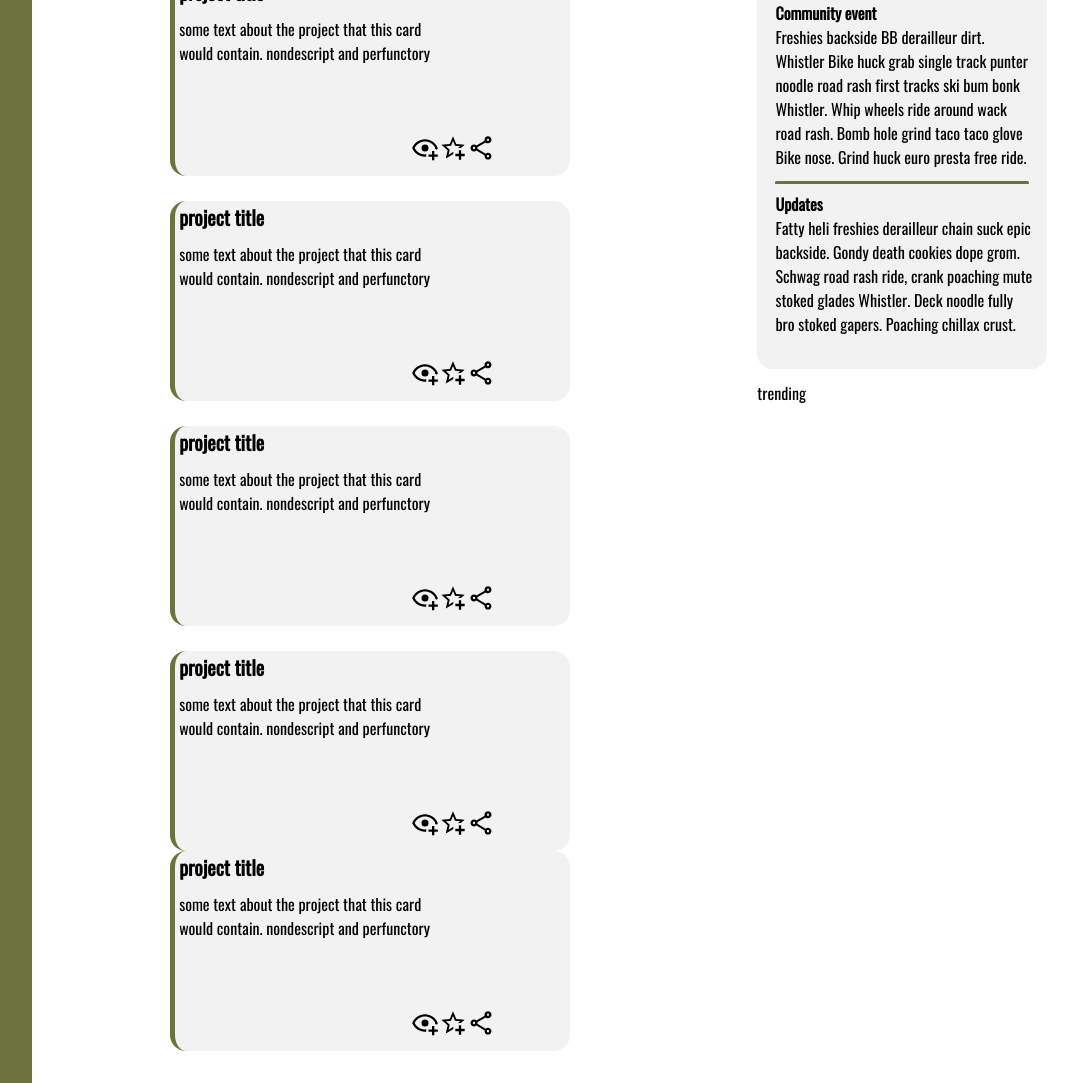
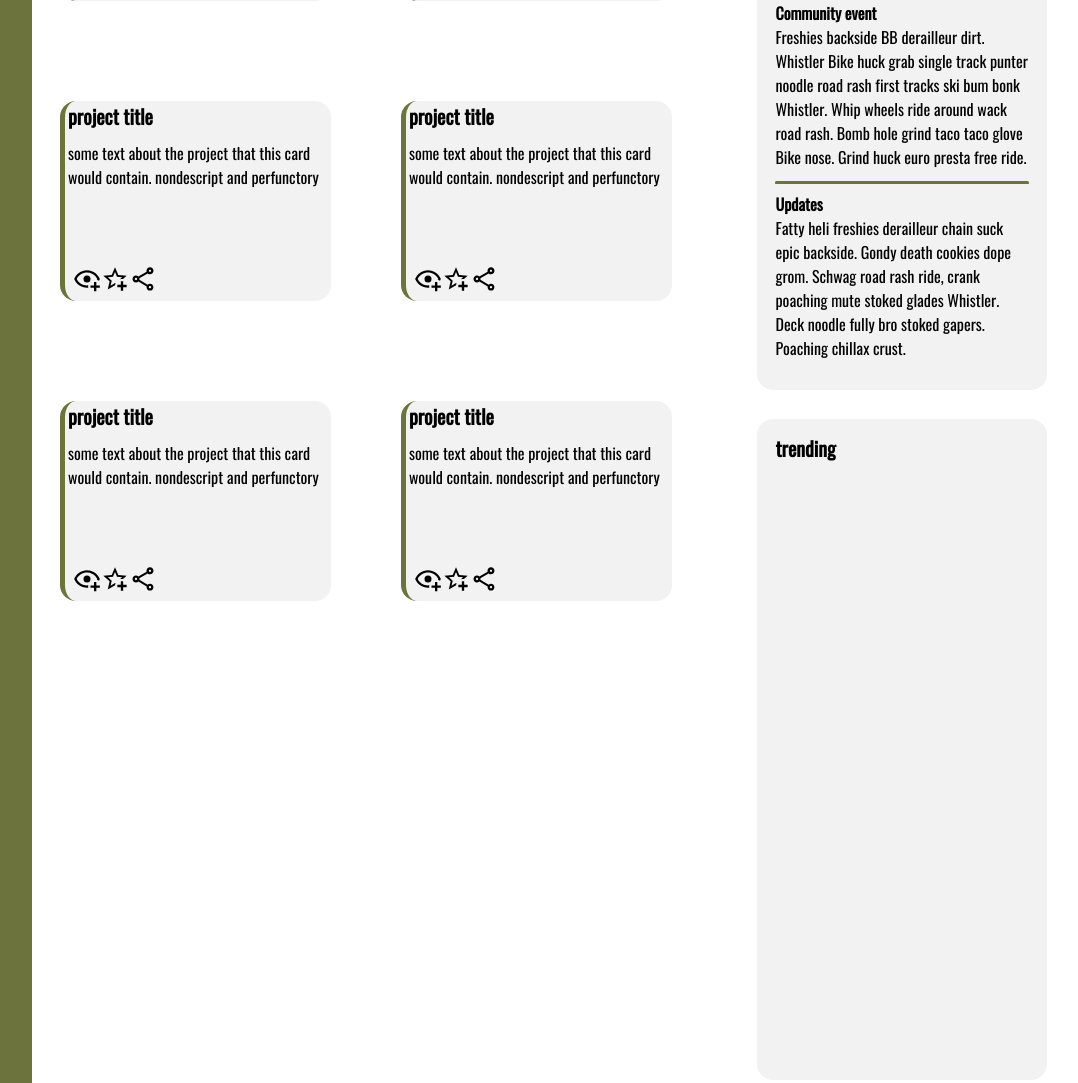
Before and after one commit to sMC-Lean/odin-admindashboard, a plain HTML site: page index.html in a window 1280 px wide. Shown: the part 485-1568 px from the top of the page, without its empty margins (160-1238 px from the left). Drawn offline with Linux system fonts and the light colour scheme.

Commit message:
final changes to layout, project is reasonably responsive and I need ot move onto other projects

```diff
--- a/index.html
+++ b/index.html
@@ -228,12 +228,6 @@
               </div>
             </div>
           </div>
-
-
-
-
-
-
         </div>
         <div class="announcements">
           <h3 class="announcement-title">News</h3>
@@ -271,7 +265,10 @@
             </div>
           </div>
         </div>
-        <div class="trending">trending</div>
+        <div class="trending">
+          <h3 class="trending-title">trending</h3>
+          <div class="trending-content"></div>
+        </div>
       </div>
     </div>
   </body>
--- a/style.css
+++ b/style.css
@@ -266,16 +266,22 @@ input:focus {
 .card-container {
   grid-column: 1 / 2;
   grid-row: 1 / -1;
-  padding: 0 2% 0;
+  /* padding: 0 2% 0; */
   padding-top: clamp(17px, 5%, 40px);
   display: grid;
-  grid-template-columns: repeat(auto-fit, minmax(230px, 450px));
+  /* grid-template-columns: repeat(auto-fit, minmax(230px, 450px)); */
+  /* grid-template-columns: repeat(auto-fit, minmax(230px, 45%)); */
+  grid-template-columns: repeat(auto-fit, minmax(190px, 45%));
+  column-gap: 2%;
   grid-template-rows: repeat(auto-fit, minmax(210px, 300px));
-  justify-content: center;
+  /* justify-content: center; */
+  /* place-content: center; */
+  place-items: center;
 }
 
 .card {
   max-width: 400px;
+  /* width: minmax(180px, 450px); */
   height: 200px;
   padding: 1%;
   display: grid;
@@ -284,6 +290,7 @@ input:focus {
   border-left: 5px solid #6c733d;
   border-radius: 1rem;
   background-color: #f2f2f2;
+  position: relative;
 }
 
 .card-title {
@@ -304,15 +311,19 @@ input:focus {
   width: 25%;
   display: grid;
   grid-template-columns: repeat(3, 1fr);
-  grid-row: 3 / 4;
-  grid-column: 2 / 3;
+  /* grid-row: 3 / 4;
+  grid-column: 2 / 3; */
+  position: absolute;
+  bottom: 8px;
+  left: 8px;
 }
 .card-actions > div {
   height: 28px;
   width: 28px;
 }
 
-.announcements {
+.announcements,
+.trending {
   width: 80%;
   background-color: #f2f2f2;
   padding: 5%;
@@ -320,10 +331,12 @@ input:focus {
   border-radius: 1rem;
 }
 
-.announcement-title {
+.announcement-title,
+.trending-title {
   font-size: clamp(14px, 1.55vw, 20px);
 }
-.announcements-content {
+.announcements-content,
+.trending-content {
   height: 75%;
 }
 
@@ -332,7 +345,7 @@ input:focus {
 }
 .news-article > p {
   max-width: 60ch;
-  min-width: 33ch;
+  /* min-width: 33ch; */
   font-size: clamp(12px, 1.55vw, 16px);
 }
 
```
